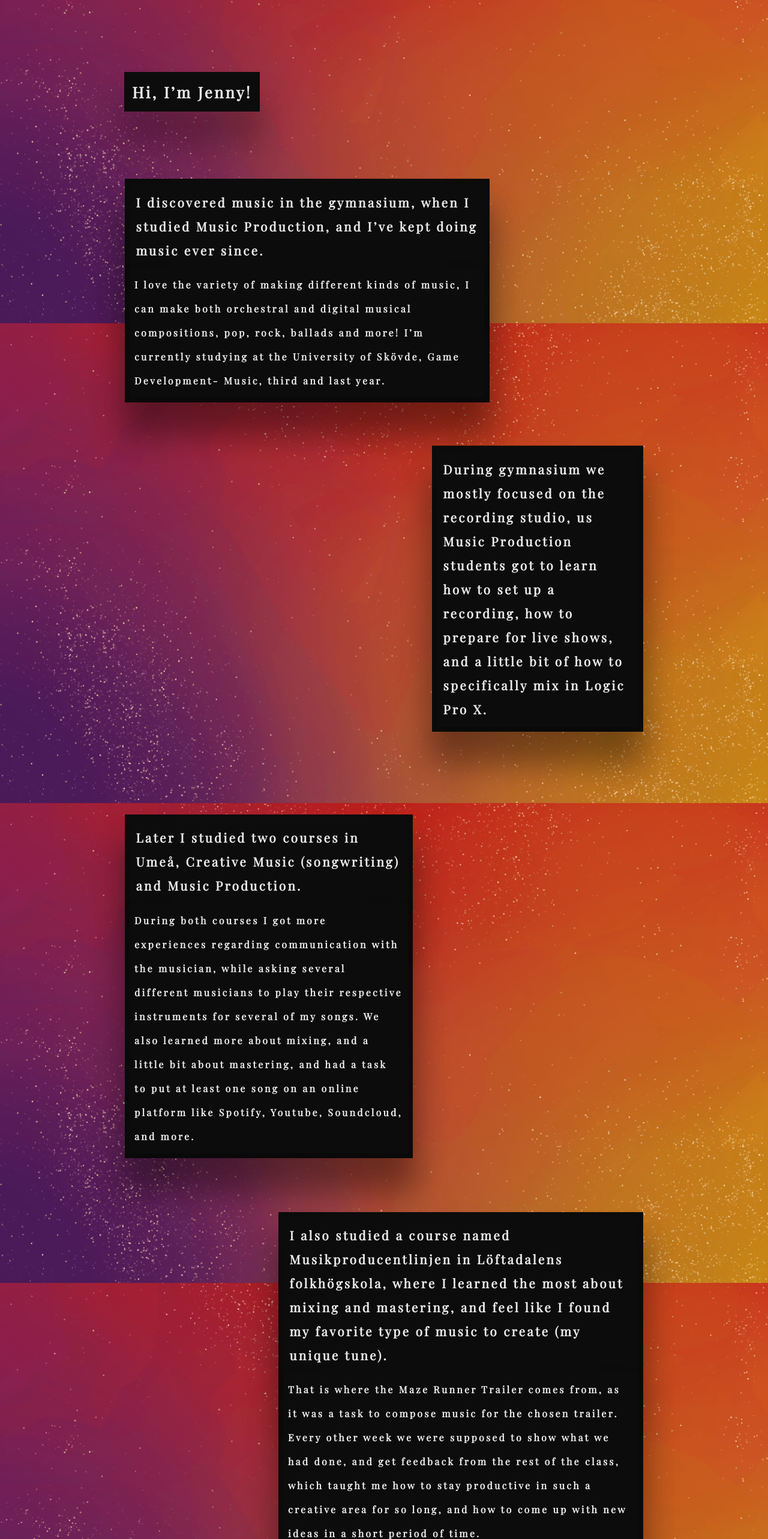
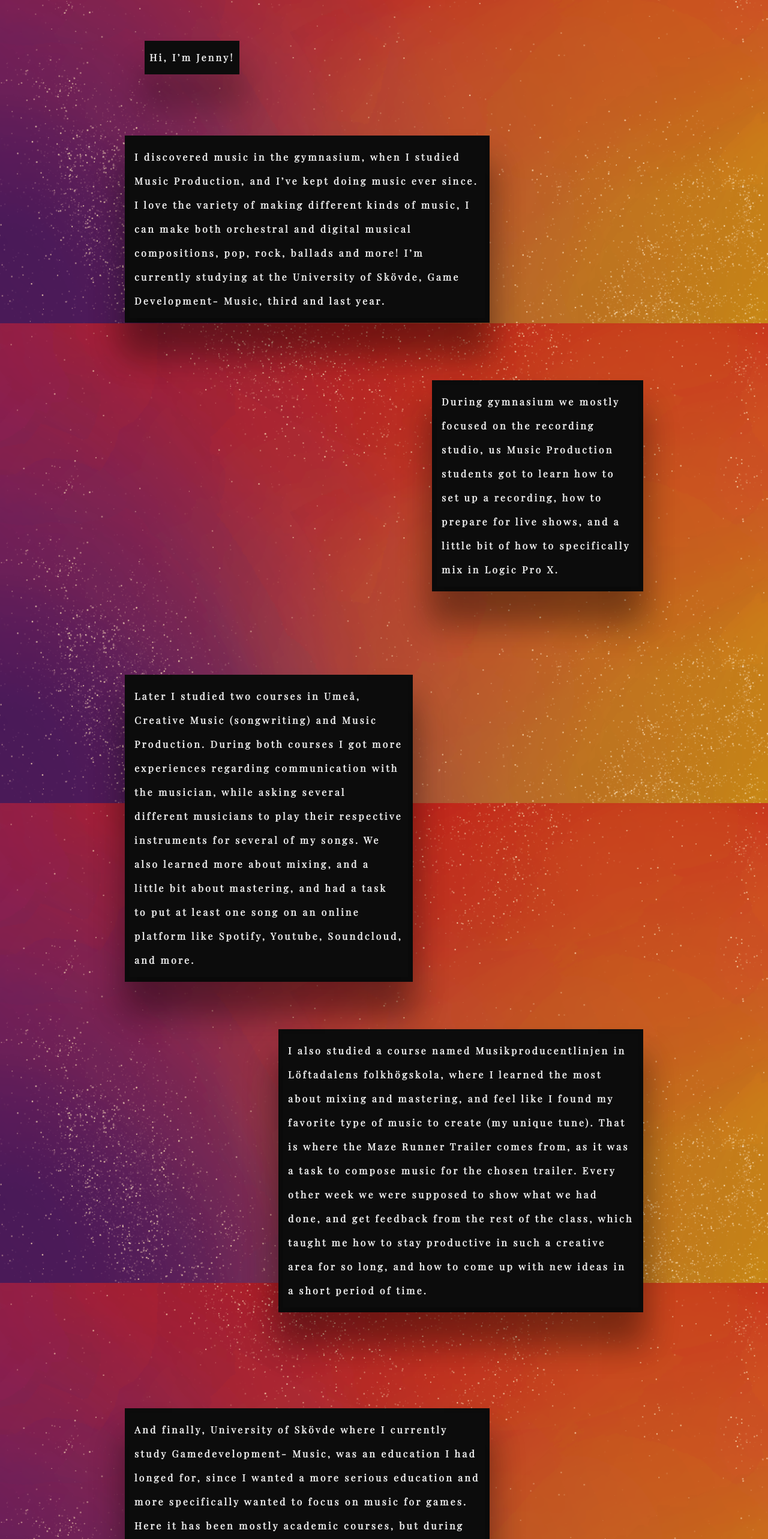
Before and after one commit to JGammelli/JennysEriksson.github.io, a React (Create React App) app: page /about in a window 1280 px wide. Shown: the part 1140-3706 px from the top of the page at 60% size. Built offline with nearby package versions, Linux system fonts and the light colour scheme.

Commit message:
font size smaller

```diff
--- a/src/Components/About.js
+++ b/src/Components/About.js
@@ -18,29 +18,25 @@ class About extends React.Component{
                 <div id="aboutContainer">
                     <h1 className="textReveal aboutItem">Hi, I’m Jenny!</h1>
                     <div id="aboutBox">
-                        <h3 className="textReveal aboutItem">
+
+                        <p className="textReveal aboutItem">
                             I discovered music in the gymnasium, when I studied Music Production,
                             and I’ve kept doing music ever since.
-                        </h3>
-                        <p className="textReveal aboutItem">
                             I love the variety of making different kinds of music,
                             I can make both orchestral and digital musical compositions, pop, rock, ballads and more!
                             I’m currently studying at the University of Skövde, Game Development- Music, third and last year.
                         </p>
                     </div>
                     <div className="educationBox">
-                        <h3 className="textReveal aboutItem">
+                        <p className="textReveal aboutItem">
                             During gymnasium we mostly focused on the recording studio,
                             us Music Production students got to learn how to set up a recording,
                             how to prepare for live shows, and a little bit of how to specifically mix in Logic Pro X.
-                        </h3>
+                        </p>
                     </div>
                     <div className="educationBox2">
-                        <h3 className="textReveal aboutItem">
+                        <p className="textReveal aboutItem">
                             Later I studied two courses in Umeå, Creative Music (songwriting) and Music Production.
-                        </h3>
-
-                        <p className="textReveal aboutItem">
                             During both courses I got more experiences regarding communication with the musician,
                             while asking several different musicians to play their respective instruments for several of my songs.
                             We also learned more about mixing, and a little bit about mastering, and had a task to put at least one
@@ -48,12 +44,10 @@ class About extends React.Component{
                         </p>
                     </div>
                     <div className="educationBox3">
-                        <h3 className="textReveal aboutItem">
+                        <p className="textReveal aboutItem">
                             I also studied a course named Musikproducentlinjen in Löftadalens folkhögskola,
                             where I learned the most about mixing and mastering, and feel like I found my favorite
                             type of music to create (my unique tune).
-                        </h3>
-                        <p className="textReveal aboutItem">
                             That is where the Maze Runner Trailer comes from,
                             as it was a task to compose music for the chosen trailer. Every other week we were supposed
                             to show what we had done, and get feedback from the rest of the class, which taught me how to
@@ -61,12 +55,10 @@ class About extends React.Component{
                         </p>
                     </div>
                     <div className="educationBox4">
-                        <h3 className="textReveal aboutItem">
+                        <p className="textReveal aboutItem">
                             And finally, University of Skövde where I currently study Gamedevelopment- Music, was an education I had longed for,
                             since I wanted a more serious education and more specifically wanted to focus on music for games.
-                        </h3>
-                        <p className="textReveal aboutItem">
-                           Here it has been mostly academic courses, but during the game projects I learned how to communicate with people of other disciplines,
+                            Here it has been mostly academic courses, but during the game projects I learned how to communicate with people of other disciplines,
                             and generally witnessed the process of how games are created.
                         </p>
                     </div>
--- a/src/Css/_about.scss
+++ b/src/Css/_about.scss
@@ -36,7 +36,7 @@
     }
 
     h3{
-        font-size: 1.3em;
+        font-size: 1em;
     }
 }
 
@@ -66,7 +66,7 @@
         font-size: 1em;
     }
     h1{
-        font-size: 1.6em;
+        font-size: 1em;
         grid-column-start: 2;
         grid-column-end: 5;
         grid-row-start: 3;
--- a/src/Css/style.css
+++ b/src/Css/style.css
@@ -137,7 +137,7 @@
 }
 
 #aboutSection h3 {
-  font-size: 1.3em;
+  font-size: 1em;
 }
 
 .aboutName {
@@ -176,7 +176,7 @@
 }
 
 #aboutContainer h1 {
-  font-size: 1.6em;
+  font-size: 1em;
   -ms-grid-column: 2;
       grid-column-start: 2;
   grid-column-end: 5;
```
Also changed, not shown: 1 other file (tests, documents, lock files or other folders).
